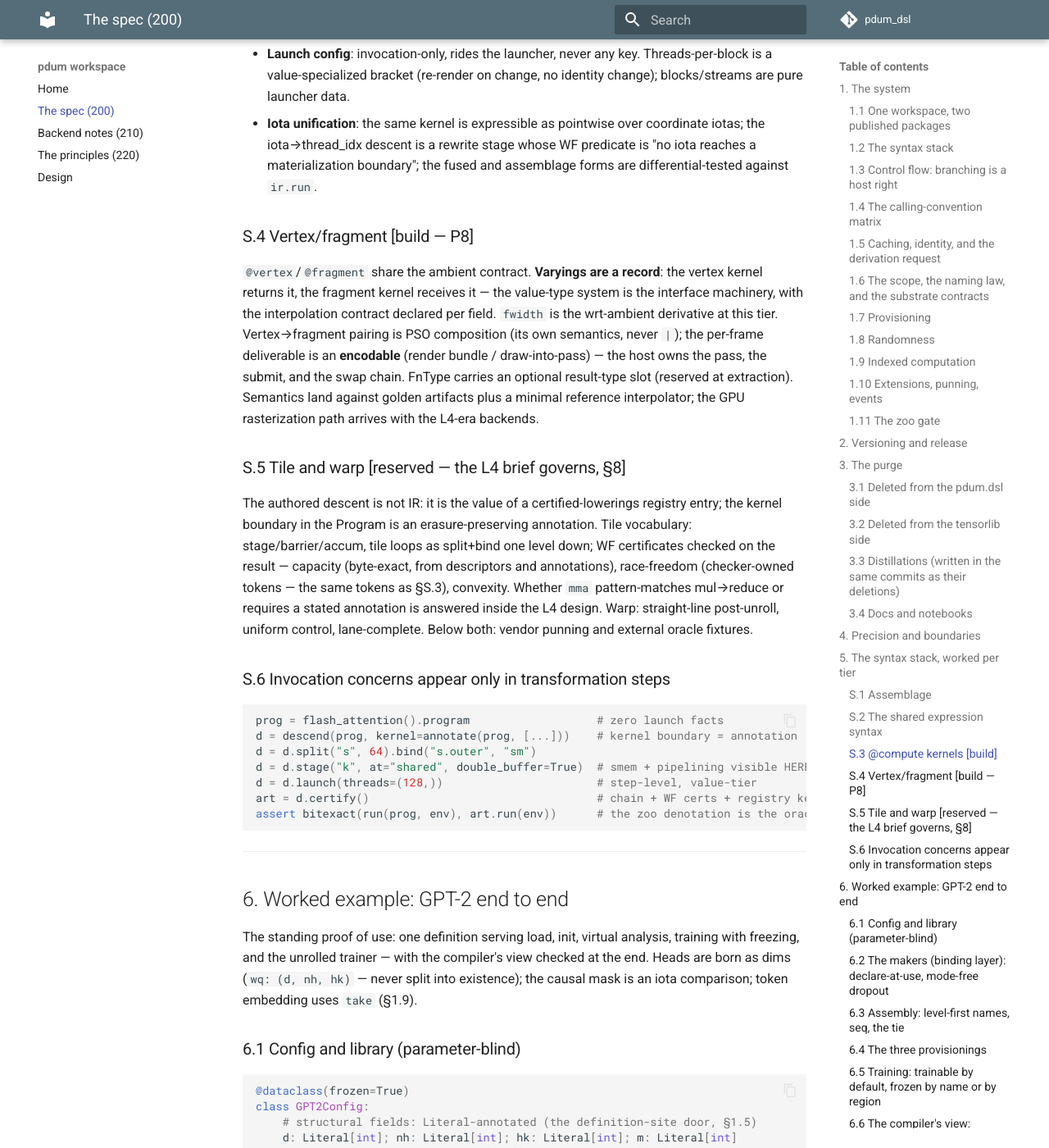
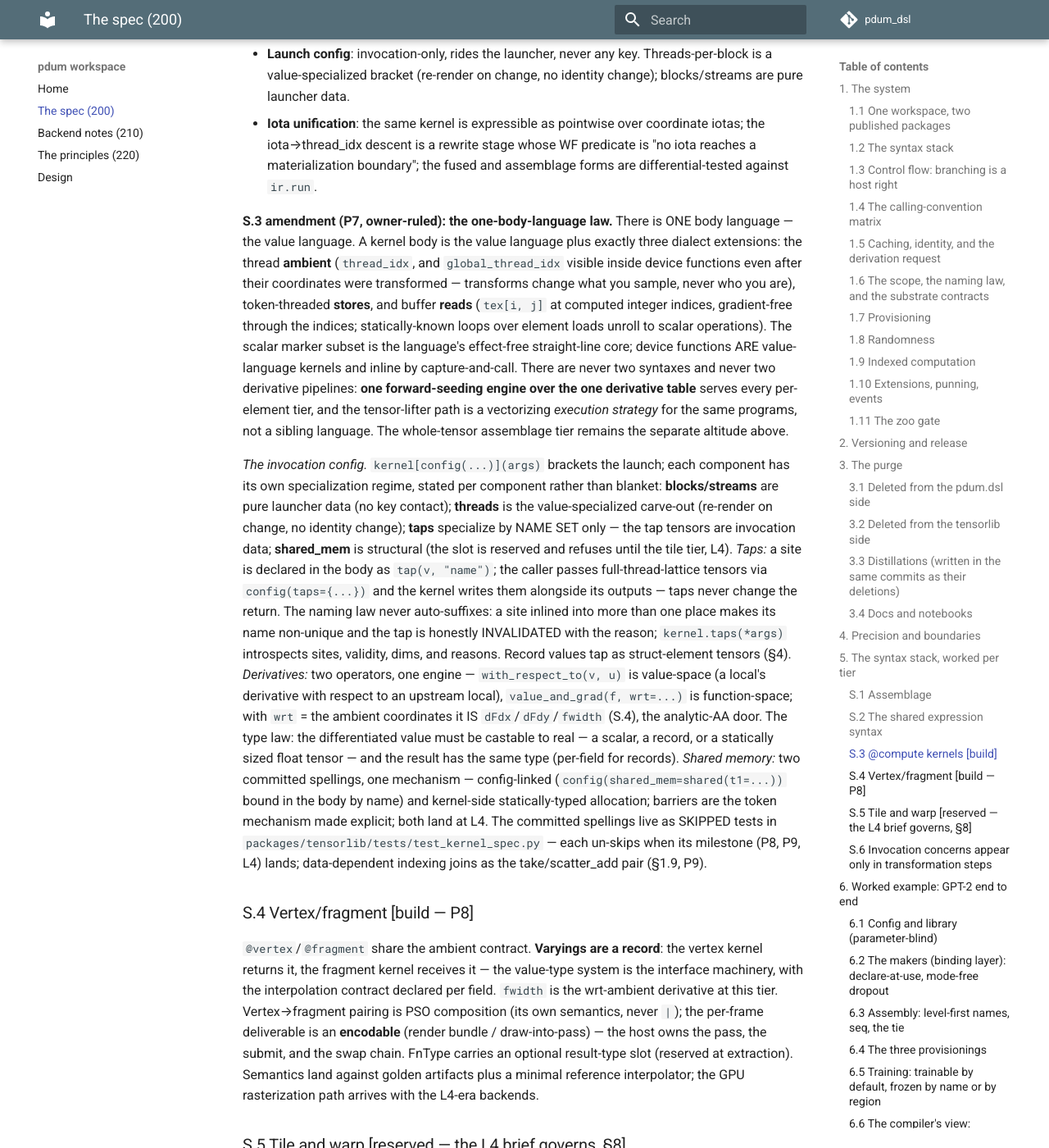
Before and after one commit to habemus-papadum/pdum_dsl, an MkDocs documentation site: the page built from docs/design/200_the-spec.md, in a window 1280 px wide and 1400 px high, scrolled down 18347 px. Shown: the whole window at 82% size. Built offline with MkDocs 1.6.1 and Material for MkDocs 9.7.7, drawn with Linux system fonts in a browser that asks for light colours; comment, search, counter and statistics services are not loaded.

Commit message:
the one body language law — spec'd as skipped tests, recorded in 200/220
There is ONE body language: the value language. A kernel body is the
value language plus exactly three dialect extensions — the thread
ambient, token-threaded stores, and buffer reads — with the scalar
marker subset as its effect-free straight-line core and ONE forward-
seeding derivative engine over the one table serving every per-element
tier. The tensor lifter is a vectorizing execution strategy, not a
sibling syntax.

test_kernel_spec.py pins the committed future spellings as SKIPPED
tests, one per milestone: global_thread_idx through coordinate
transforms, with_respect_to / value_and_grad + the type law (records
mirror their value), wrt-ambient = fwidth analytic AA, buffer reads at
computed indices + static-loop neighborhoods, fuzz as buffer-closing
combinator, combinator-body taps + record taps (P8); data-dependent
stores as take/scatter_add (P9); shared memory in BOTH forms —
config-linked and kernel-side statically-typed — with barriers (L4).

200 gains the S.3 amendment (the law + the invocation-config contract
with per-component specialization regimes); 220 gains §14, "One body
language — the kernel is a dialect, not a sibling."

Co-Authored-By: Claude Fable 5 <noreply@anthropic.com>
Claude-Session: https://claude.ai/code/session_01R3fb1TG8xEXk6AXPYP6TSz

```diff
--- a/docs/design/200_the-spec.md
+++ b/docs/design/200_the-spec.md
@@ -910,6 +910,53 @@ my_shader(f, img, launch=grid(blocks=ceil_div(img.shape, 16), threads=(16, 16)))
   the fused and assemblage forms are differential-tested against
   `ir.run`.
 
+**S.3 amendment (P7, owner-ruled): the one-body-language law.** There
+is ONE body language — the value language. A kernel body is the value
+language plus exactly three dialect extensions: the thread **ambient**
+(`thread_idx`, and `global_thread_idx` visible inside device functions
+even after their coordinates were transformed — transforms change what
+you sample, never who you are), token-threaded **stores**, and buffer
+**reads** (`tex[i, j]` at computed integer indices, gradient-free
+through the indices; statically-known loops over element loads unroll
+to scalar operations). The scalar marker subset is the language's
+effect-free straight-line core; device functions ARE value-language
+kernels and inline by capture-and-call. There are never two syntaxes
+and never two derivative pipelines: **one forward-seeding engine over
+the one derivative table** serves every per-element tier, and the
+tensor-lifter path is a vectorizing *execution strategy* for the same
+programs, not a sibling language. The whole-tensor assemblage tier
+remains the separate altitude above.
+
+*The invocation config.* `kernel[config(...)](args)` brackets the
+launch; each component has its own specialization regime, stated
+per component rather than blanket: **blocks/streams** are pure launcher
+data (no key contact); **threads** is the value-specialized carve-out
+(re-render on change, no identity change); **taps** specialize by NAME
+SET only — the tap tensors are invocation data; **shared_mem** is
+structural (the slot is reserved and refuses until the tile tier, L4).
+*Taps:* a site is declared in the body as `tap(v, "name")`; the caller
+passes full-thread-lattice tensors via `config(taps={...})` and the
+kernel writes them alongside its outputs — taps never change the
+return. The naming law never auto-suffixes: a site inlined into more
+than one place makes its name non-unique and the tap is honestly
+INVALIDATED with the reason; `kernel.taps(*args)` introspects sites,
+validity, dims, and reasons. Record values tap as struct-element
+tensors (§4). *Derivatives:* two operators, one engine —
+`with_respect_to(v, u)` is value-space (a local's derivative with
+respect to an upstream local), `value_and_grad(f, wrt=...)` is
+function-space; with `wrt` = the ambient coordinates it IS
+`dFdx`/`dFdy`/`fwidth` (S.4), the analytic-AA door. The type law: the
+differentiated value must be castable to real — a scalar, a record, or
+a statically sized float tensor — and the result has the same type
+(per-field for records). *Shared memory:* two committed spellings, one
+mechanism — config-linked (`config(shared_mem=shared(t1=...))` bound in
+the body by name) and kernel-side statically-typed allocation; barriers
+are the token mechanism made explicit; both land at L4. The committed
+spellings live as SKIPPED tests in
+`packages/tensorlib/tests/test_kernel_spec.py` — each un-skips when its
+milestone (P8, P9, L4) lands; data-dependent indexing joins as the
+take/scatter_add pair (§1.9, P9).
+
 ### S.4 Vertex/fragment [build — P8]
 
 `@vertex`/`@fragment` share the ambient contract. **Varyings are a
```
Also changed, not shown: docs/design/220_principles.md (+25 -0 lines), 1 other file.
